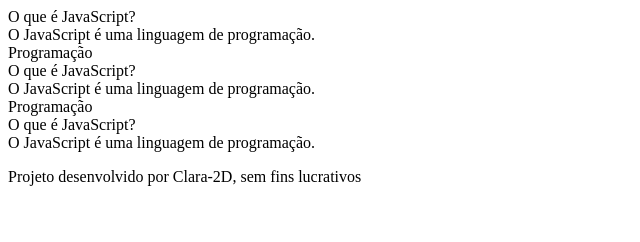
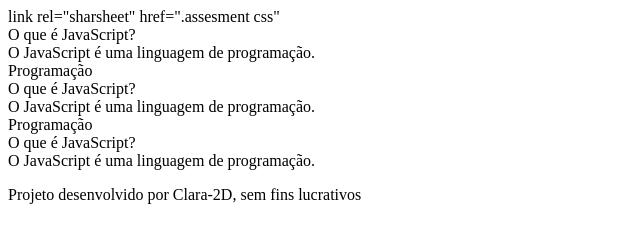
Before and after one commit to Clara260508/flashcard, a plain HTML site: page index.html in a window 1280 px wide. Shown: the whole page, without its empty margins (0-640 px from the left). Drawn offline with Linux system fonts and the light colour scheme.

Commit message:
Update index.html

```diff
--- a/index.html
+++ b/index.html
@@ -3,6 +3,8 @@
 <head>
     <meta charset="UTF-8">
     <meta name="viewport" content="width=device-width, initial-scale=1.0">
+    link rel="sharsheet" href=".assesment css"
+
     <title>Document</title>
 </head>
 <body>
```
